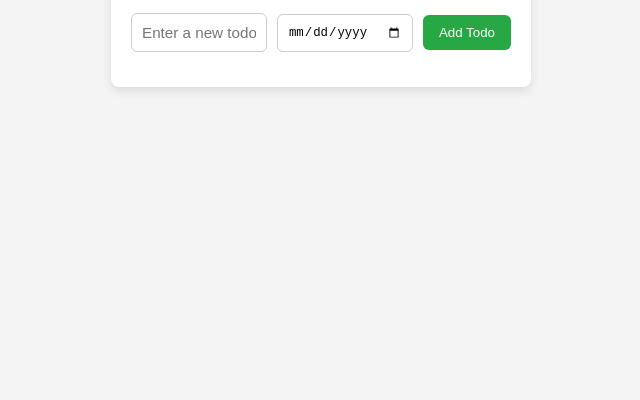
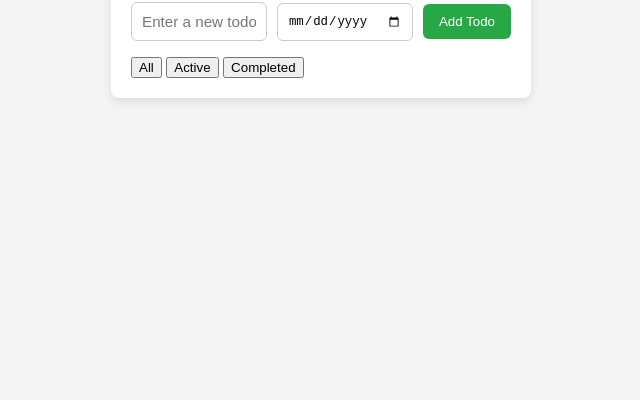
Before and after one commit to sebaholl/Todo-APP, a website built with Vite: page index.html in a window 1280 px wide. Shown: the part 400-800 px from the top of the page, without its empty margins (319-959 px from the left). Built offline with nearby package versions, Linux system fonts and the light colour scheme.

Commit message:
feat: add HTML structure for todo filter buttons

```diff
--- a/index.html
+++ b/index.html
@@ -15,6 +15,12 @@
           <input id="todo-date" type="date" />
           <button type="submit">Add Todo</button>
         </form>
+        <div class="filter-buttons">
+          <button id="show-all" class="active-filter">All</button>
+          <button id="show-active">Active</button>
+          <button id="show-completed">Completed</button>
+        </div>
+
         <!-- error handling -->
         <div id="error-message" class="error-message">enter stuff for todo list</div>
         <ul class="todo-list">
```
